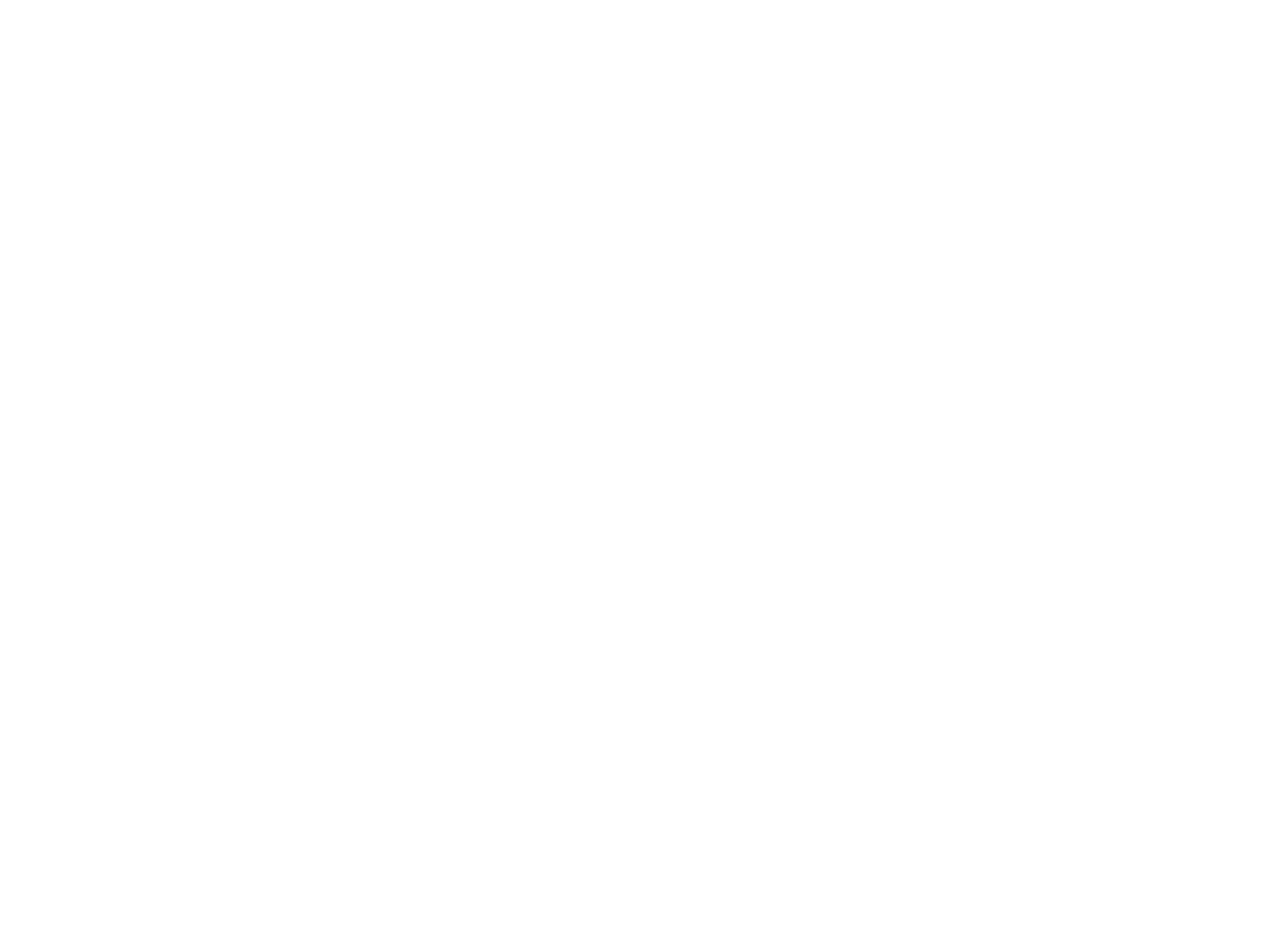
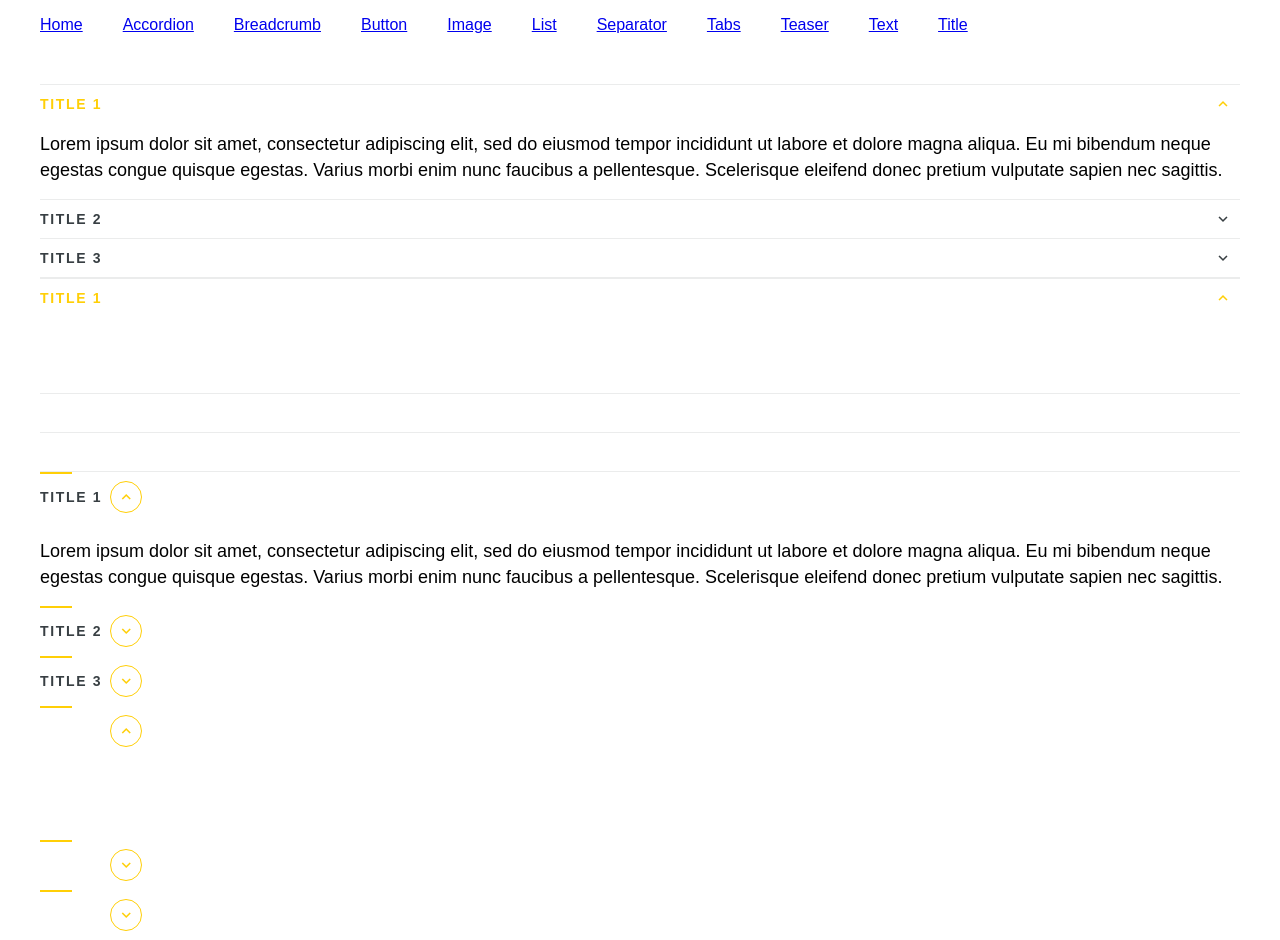
Before and after one commit to CruGlobal/cru-content-designs, a React (Create React App) app in the folder give/: page /accordion in a window 1280 px wide. Before the commit this address had no page. Before the commit the page ends 800 px from the top, so only its background shows below. Built offline with nearby package versions, Linux system fonts and the light colour scheme.

Commit message:
Accordion overhaul

```diff
--- a/give/src/App.js
+++ b/give/src/App.js
@@ -1,6 +1,6 @@
 import { BrowserRouter, Link, Outlet, Routes, Route } from "react-router-dom";
 // import { ComponentExamples } from "./components/ComponentTemplate";
-// import { AccordionExamples } from "./components/Accordion/Accordion";
+import { AccordionExamples } from "./components/Accordion/Accordion";
 import { BreadcrumbExamples } from "./components/Breadcrumb/Breadcrumb";
 import { ButtonExamples } from "./components/Button/Button";
 // import { CarouselExamples } from "./components/Carousel/Carousel";
@@ -29,6 +29,9 @@
         >
           <li>
             <Link to="/">Home</Link>
+          </li>
+          <li>
+            <Link to="/accordion">Accordion</Link>
           </li>
           <li>
             <Link to="/breadcrumb">Breadcrumb</Link>
@@ -75,7 +78,7 @@
         <Route path="/" element={<Nav />}>
           <Route index element={<Home />} />
           {/* <ComponentExamples /> */}
-          {/* <AccordionExamples /> */}
+          <Route path="accordion" element={<AccordionExamples />} />
           <Route path="breadcrumb" element={<BreadcrumbExamples />} />
           <Route path="button" element={<ButtonExamples />} />
           {/* <CarouselExamples /> */}
--- a/give/src/components/Accordion/Accordion.js
+++ b/give/src/components/Accordion/Accordion.js
@@ -1,25 +1,9 @@
+// Based on v1
+// https://www.aemcomponents.dev/content/core-components-examples/library/core-content/accordion.html
+// https://github.com/adobe/aem-core-wcm-components/tree/main/content/src/content/jcr_root/apps/core/wcm/components/accordion/v1/accordion
+
+import { ComponentWrapper } from "../shared";
 import "./Accordion.css";
-
-const AccordionItem = ({ content, first }) => {
-  const expandedButton = first ? " cmp-accordion__button--expanded" : "";
-  const expandedPanel = first ? "expanded" : "hidden";
-
-  return (
-    <div class="cmp-accordion__item">
-      <h3 class="cmp-accordion__header">
-        <button class={"cmp-accordion__button" + expandedButton}>
-          <span class="cmp-accordion__title">{content.title}</span>
-          <span class="cmp-accordion__icon"></span>
-        </button>
-      </h3>
-      <div
-        class={"cmp-accordion__panel cmp-accordion__panel--" + expandedPanel}
-      >
-        {content.content}
-      </div>
-    </div>
-  );
-};
 
 export const Accordion = ({
   className = "", // string
@@ -29,20 +13,36 @@
 }) => {
   if (content.length === 0) return null;
 
-  const classes = className !== "" ? " " + className : className;
-  const darkClass = dark ? " cru-accordion-dark" : "";
-  const linksClass = links ? " cru-accordion-links" : "";
+  const darkClass = dark ? "cru-accordion-dark" : "";
+  const linksClass = links ? "cru-accordion-links" : "";
 
   return (
-    <div
-      className={"accordion cru-accordion" + darkClass + linksClass + classes}
+    <ComponentWrapper
+      type="accordion"
+      className={`${darkClass} ${linksClass} ${className}`}
     >
-      <div className="cmp-accordion">
-        {content.map((item, index) => (
-          <AccordionItem content={item} first={index === 0} key={item.title} />
-        ))}
-      </div>
-    </div>
+      {content.map((item, index) => (
+        <div className="cmp-accordion__item">
+          <h3 className="cmp-accordion__header">
+            <button
+              className={`cmp-accordion__button${
+                index === 0 ? " cmp-accordion__button--expanded" : ""
+              }`}
+            >
+              <span className="cmp-accordion__title">{item.title}</span>
+              <span className="cmp-accordion__icon"></span>
+            </button>
+          </h3>
+          <div
+            className={`cmp-accordion__panel cmp-accordion__panel--${
+              index === 0 ? "expanded" : "hidden"
+            }`}
+          >
+            {item.content}
+          </div>
+        </div>
+      ))}
+    </ComponentWrapper>
   );
 };
 
```
